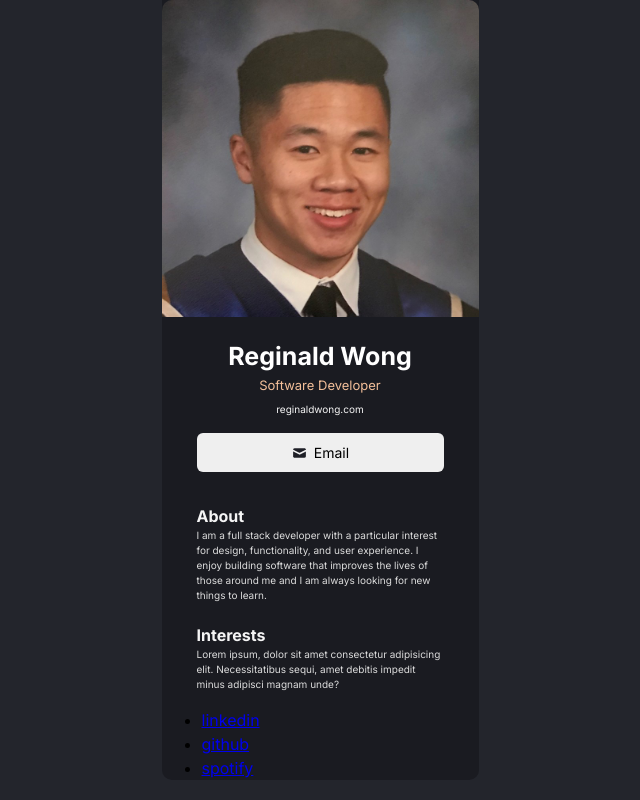
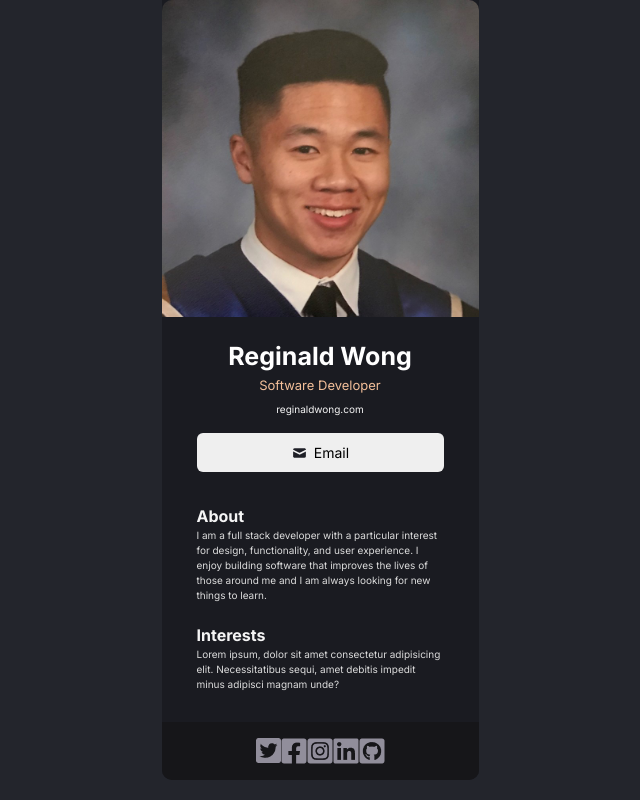
Before and after one commit to reginaldwong/digital-business-card, a React (Vite) app: page / in a window 1280 px wide. Shown: the whole page, without its empty margins (320-960 px from the left). Built offline with nearby package versions, Linux system fonts and the light colour scheme.

Commit message:
style footer links

```diff
--- a/src/App.css
+++ b/src/App.css
@@ -174,3 +174,17 @@ body {
   width: 247px;
   margin: 0 auto;
 }
+
+/* FOOTER COMPONENT */
+footer {
+  background-color: #161619;
+  margin-top: auto;
+  border-radius: 0px 0px 10px 10px;
+}
+
+.footer--list {
+  list-style: none;
+  display: flex;
+  justify-content: center;
+  padding-left: 0px;
+}
--- a/src/components/Footer.jsx
+++ b/src/components/Footer.jsx
@@ -1,12 +1,20 @@
 import React from "react"
+import twitterIcon from "/src/assets/Twitter Icon.png"
+import facebookIcon from "/src/assets/Facebook Icon.png"
+import instagramIcon from "/src/assets/Instagram Icon.png"
+import linkedinIcon from "/src/assets/Linkedin Icon.png"
+import githubIcon from "/src/assets/GitHub Icon.png"
 
 const Footer = () => {
     return (
        <footer>
-        <ul>
-            <li><a href="https://linkedin.com/in/reginaldwong" target="_blank">linkedin</a></li>
-            <li><a href="https://github.com/reginaldwong" target="_blank">github</a></li>
-            <li><a href="https://open.spotify.com/user/12120287505?si=5ff9d93d83d94dfd&nd=1" target="_blank">spotify</a></li>
+        <ul className="footer--list">
+            <li><a href="https://linkedin.com/in/reginaldwong" target="_blank"><img src={twitterIcon}/></a></li>
+            <li><a href="https://linkedin.com/in/reginaldwong" target="_blank"><img src={facebookIcon}/></a></li>
+            <li><a href="https://linkedin.com/in/reginaldwong" target="_blank"><img src={instagramIcon}/></a></li>
+            <li><a href="https://linkedin.com/in/reginaldwong" target="_blank"><img src={linkedinIcon}/></a></li>
+            <li><a href="https://linkedin.com/in/reginaldwong" target="_blank"><img src={githubIcon}/></a></li>
+
         </ul>
        </footer>
     )
```
